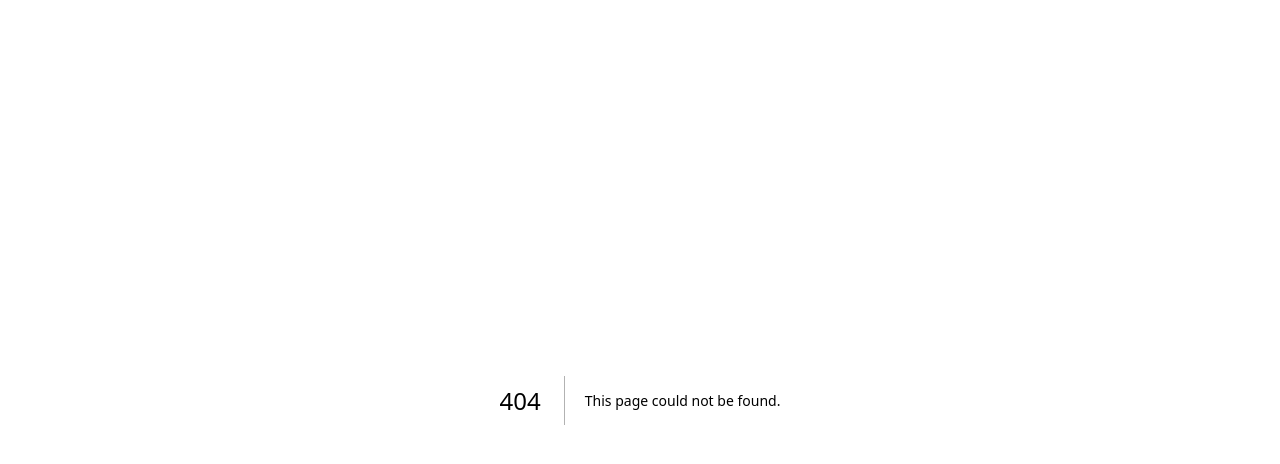
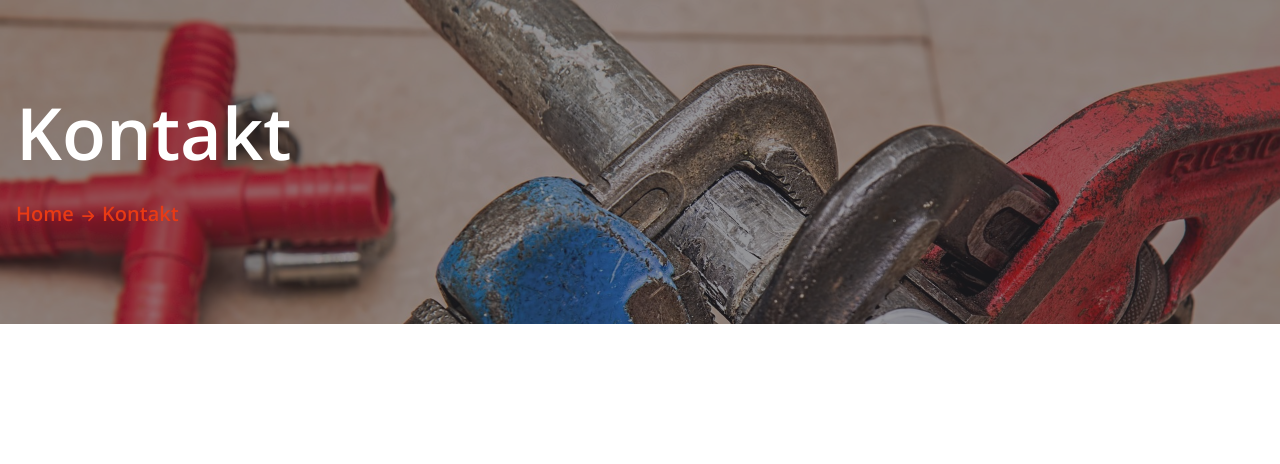
Before and after one commit to gromen/haris-instal, a Next.js app: page /kontakt in a window 1280 px wide. Before the commit this address had no page. Shown: the top 464 px of the page. Built offline with nearby package versions, Linux system fonts and the light colour scheme.

Commit message:
feature: add HeadingHero and Contact page

```diff
--- a/app/api/contact/route.ts
+++ b/app/api/contact/route.ts
@@ -1,4 +1,4 @@
-import { sendMail } from '../../service/serviceEmail';
+import { sendMail } from '@/app/services/serviceEmail';
 
 export async function POST(request: Request) {
   const { name, phone, email } = await request.json();
--- a/app/components/AccordionList/AccordionListItem.tsx
+++ b/app/components/AccordionList/AccordionListItem.tsx
@@ -53,7 +53,7 @@ export default function AccordionListItem({
         aria-controls={accessibleId}
       >
         {arrowIcon}
-        {title}
+        {Number(accordionItemIndex) + 1}. {title}
       </button>
       <p id={accessibleId} className={classesContent} {...attributesContent}>
         {content}
--- /dev/null
+++ b/app/components/Heading/HeadingHero.tsx
@@ -0,0 +1,37 @@
+import Link from 'next/link';
+import styled from 'styled-components';
+import { FontAwesomeIcon } from '@fortawesome/react-fontawesome';
+import { faArrowRight } from '@fortawesome/free-solid-svg-icons';
+
+type HeadingHeroProps = {
+  title: string;
+  breadcrumb: string;
+};
+
+const StyledHeading = styled.section`
+  background-image: url('/slides/slide-5.jpg');
+  background-size: cover;
+  width: 100%;
+`;
+
+export default function HeadingHero({ title, breadcrumb }: HeadingHeroProps) {
+  return (
+    <StyledHeading className="relative py-5 lg:py-20">
+      <div className="absolute inset-0 h-full w-full bg-secondary bg-opacity-50"></div>
+      <div className="container relative mx-auto p-4">
+        <h1 className="mb-4 font-semibold text-white lg:mb-8 lg:text-7xl">
+          {title}
+        </h1>
+        <ul className="flex text-xl font-semibold text-primary">
+          <li className="text-primary">
+            <Link href="/">Home</Link>
+          </li>
+          <li className="px-2">
+            <FontAwesomeIcon icon={faArrowRight} className="text-sm" />
+          </li>
+          <li>{breadcrumb}</li>
+        </ul>
+      </div>
+    </StyledHeading>
+  );
+}
--- a/app/components/Slider/SliderMain.tsx
+++ b/app/components/Slider/SliderMain.tsx
@@ -17,7 +17,7 @@ export default function SliderMain() {
   return (
     <Slider {...settings} className="slider-main">
       <div className="relative">
-        <Image src={img} alt={'img'} objectFit="cover" />
+        <Image className="mx-auto" src={img} alt={'img'} objectFit="cover" />
         <div className="left top-50 absolute -translate-y-16 p-4 lg:w-1/2">
           <h2>We provide Effective Plumbing Solution</h2>
           <small>
@@ -43,7 +43,7 @@ export default function SliderMain() {
         </div>
       </div>
       <div className="relative">
-        <Image src={img1} alt={'img'} objectFit="cover" />
+        <Image className="mx-auto" src={img1} alt={'img'} objectFit="cover" />
         <div className="absolute">
           <h2>We provide Effective Plumbing Solution</h2>
           <small>
@@ -69,7 +69,7 @@ export default function SliderMain() {
         </div>
       </div>
       <div className="relative">
-        <Image src={img2} alt={'img'} objectFit="cover" />
+        <Image className="mx-auto" src={img2} alt={'img'} objectFit="cover" />
         <div className="absolute">
           <h2>We provide Effective Plumbing Solution</h2>
           <small>
@@ -95,7 +95,7 @@ export default function SliderMain() {
         </div>
       </div>
       <div className="relative">
-        <Image src={img3} alt={'img'} objectFit="cover" />
+        <Image className="mx-auto" src={img3} alt={'img'} objectFit="cover" />
         <div className="absolute">
           <h2>We provide Effective Plumbing Solution</h2>
           <small>
@@ -119,9 +119,9 @@ export default function SliderMain() {
             </button>
           </div>
         </div>
-      </div>{' '}
+      </div>
       <div className="relative">
-        <Image src={img4} alt={'img'} objectFit="cover" />
+        <Image className="mx-auto" src={img4} alt={'img'} objectFit="cover" />
         <div className="absolute">
           <h2>We provide Effective Plumbing Solution</h2>
           <small>
--- /dev/null
+++ b/app/kontakt/page.tsx
@@ -0,0 +1,11 @@
+'use client';
+
+import HeadingHero from '@/app/components/Heading/HeadingHero';
+
+export default function ContactUs() {
+  return (
+    <>
+      <HeadingHero title="Kontakt" breadcrumb="Kontakt" />
+    </>
+  );
+}
--- a/app/projects/layout.tsx
+++ b/app/projects/layout.tsx
@@ -10,5 +10,5 @@ export default function ProjectLayout({
 }: {
   children: React.ReactNode;
 }) {
-  return <main className="container mx-auto p-4">tralala {children}</main>;
+  return <main className="container mx-auto p-4">{children}</main>;
 }
```
Also changed, not shown: app/services/serviceEmail.js (renamed from app/service/serviceEmail.js).
